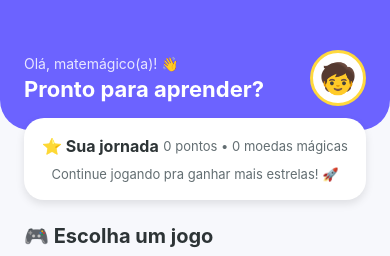
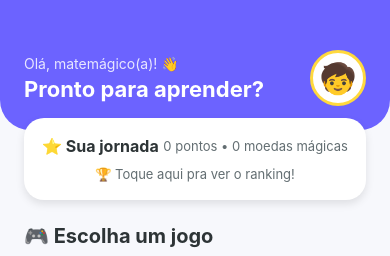
Before and after one commit to JhuanCleber/Matemagicos, a React Native app: screen /Home in a window 390 px wide. Shown: the top 256 px of the page. Built offline with nearby package versions, Linux system fonts and the light colour scheme.

Commit message:
Matemágicos

```diff
--- a/App.tsx
+++ b/App.tsx
@@ -9,6 +9,7 @@ import HomeScreen from './src/screens/HomeScreen';
 import JogoScreen from './src/screens/JogoScreen';
 import { UsuarioProvider, useUsuario } from './src/context/UsuarioContext';
 import { colors } from './src/theme/colors';
+import RankingScreen from './src/screens/RankingScreen';
 
 const Stack = createNativeStackNavigator();
 
@@ -42,6 +43,7 @@ function AppNavigator() {
         <Stack.Screen name="Cadastro" component={CadastroScreen} />
         <Stack.Screen name="Home" component={HomeScreen} />
         <Stack.Screen name="Jogo" component={JogoScreen} />
+        <Stack.Screen name="Ranking" component={RankingScreen} />
       </Stack.Navigator>
     </NavigationContainer>
   );
--- a/src/config/api.ts
+++ b/src/config/api.ts
@@ -1,4 +1,4 @@
 
-export const API_URL = 'http://172.16.236.87:8080';
-//export const API_URL = 'http://192.168.1.101:8080';
+//export const API_URL = 'http://172.16.236.87:8080';
+export const API_URL = 'http://192.168.1.101:8080';
 export const API_TIMEOUT_MS = 10000;
--- a/src/screens/HomeScreen.tsx
+++ b/src/screens/HomeScreen.tsx
@@ -98,18 +98,21 @@ export default function HomeScreen({ navigation }: Props) {
         </TouchableOpacity>
       </View>
 
-      <View style={styles.cardProgresso}>
+      <TouchableOpacity
+        style={styles.cardProgresso}
+        activeOpacity={0.8}
+        onPress={() => navigation.navigate('Ranking')}
+      >
         <View style={styles.progressoInfo}>
           <Text style={styles.progressoTitulo}>⭐ Sua jornada</Text>
           <Text style={styles.progressoSubtitulo}>
             {usuario?.totalPontos ?? 0} pontos • {usuario?.moedasMagicas ?? 0} moedas mágicas
           </Text>
         </View>
-        { }
         <Text style={styles.progressoTexto}>
-          Continue jogando pra ganhar mais estrelas! 🚀
+          🏆 Toque aqui pra ver o ranking!
         </Text>
-      </View>
+      </TouchableOpacity>
 
       <Text style={styles.secaoTitulo}>🎮 Escolha um jogo</Text>
 
--- a/src/screens/Rankingscreen.tsx
+++ b/src/screens/Rankingscreen.tsx
@@ -3,13 +3,13 @@ import { View, Text, StyleSheet, TouchableOpacity, ScrollView, ActivityIndicator
 import { colors } from '../theme/colors';
 import BotaoGrande from '../components/BotaoGrande';
 import { useUsuario } from '../context/UsuarioContext';
-import { buscarRankingApi, RankingItem } from '../services/Rankingservice';
+import { buscarRankingApi, RankingItem } from '../services/rankingService';
 
 interface Props {
   navigation: any;
 }
 
-// Pódio com medalha pros 3 primeiros — o resto mostra só o número mesmo.
+
 function medalhaOuPosicao(posicao: number): string {
   if (posicao === 1) return '🥇';
   if (posicao === 2) return '🥈';
--- a/src/services/Rankingservice.ts
+++ b/src/services/Rankingservice.ts
@@ -15,8 +15,7 @@ export interface RespostaRanking {
   suaPosicao?: RankingItem | null;
 }
 
-// Mesma estrutura de chamada usada em jogoService.ts — rota protegida,
-// então exige o token.
+
 export async function buscarRankingApi(token: string): Promise<RespostaRanking> {
   const controller = new AbortController();
   const timeout = setTimeout(() => controller.abort(), API_TIMEOUT_MS);
```
